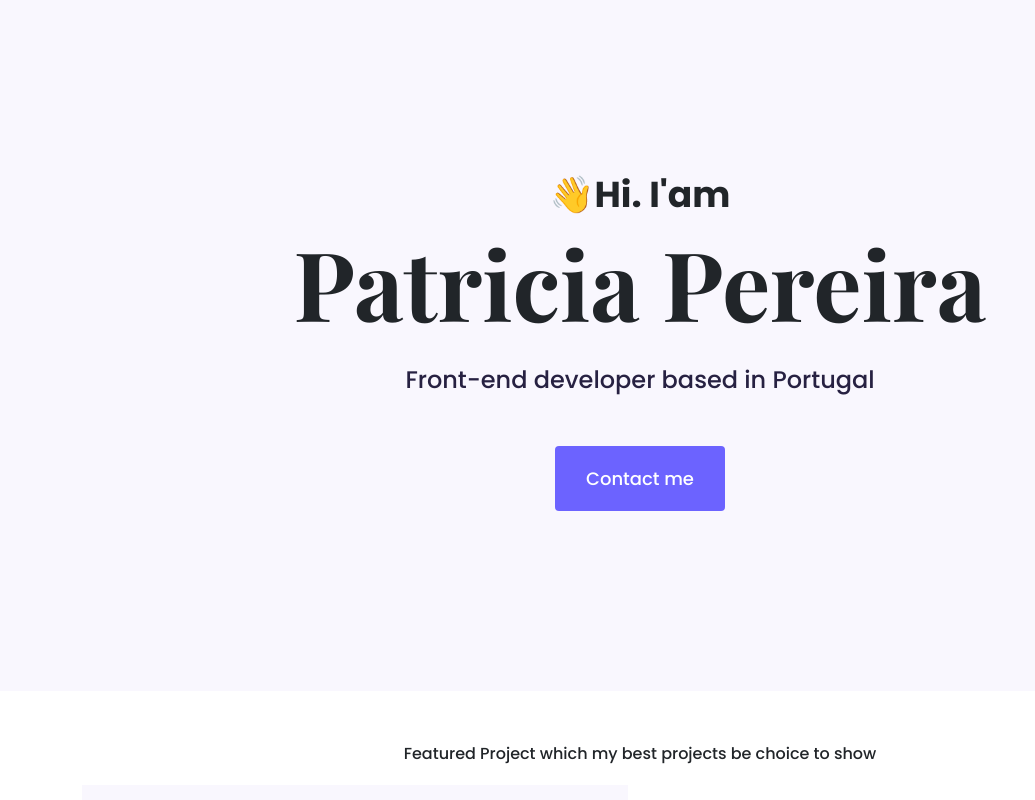
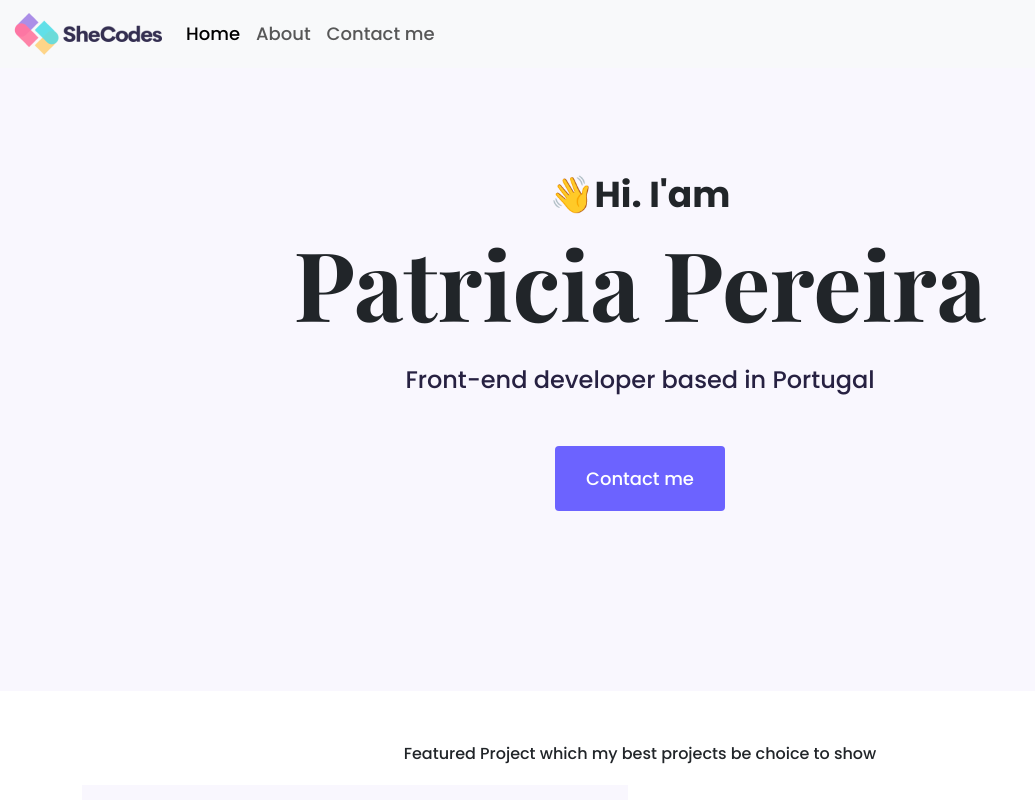
Before and after one commit to Another1a/Portfolio-2, a plain HTML site: page index.html in a window 1280 px wide. Shown: the top 800 px of the page, without its empty margins (0-1035 px from the left). Drawn offline with nearby package versions, Linux system fonts and the light colour scheme.

Commit message:
added header

```diff
--- a/index.html
+++ b/index.html
@@ -14,6 +14,30 @@
 <title>Document</title>
 </head>
 <body>
+  <nav class="navbar navbar-expand-lg navbar-light bg-light fixed-top">
+    <div class="container-fluid">
+      <a class="navbar-brand" href="#">
+        <img src="images/logo.png" alt="logo" srcset="">
+      </a>
+      <button class="navbar-toggler" type="button" data-bs-toggle="collapse" data-bs-target="#navbarNav" aria-controls="navbarNav" aria-expanded="false" aria-label="Toggle navigation">
+        <span class="navbar-toggler-icon"></span>
+      </button>
+      <div class="collapse navbar-collapse" id="navbarNav">
+        <ul class="navbar-nav">
+          <li class="nav-item">
+            <a class="nav-link active" aria-current="page" href="#">Home</a>
+          </li>
+          <li class="nav-item">
+            <a class="nav-link" href="#">About</a>
+          </li>
+
+          <li class="nav-item">
+            <a class="nav-link" href="#">Contact me</a>
+          </li>
+        </ul>
+      </div>
+    </div>
+  </nav>
   <div class="hero">
 <p>👋Hi. I'am</p>
 
--- a/style.css
+++ b/style.css
@@ -65,6 +65,13 @@ p{
     padding: 120px 60px;
 }
 
+.nav-link{
+
+font-size:18px;
+line-height: 24px;
+padding-right: 20px;
+}
+
 @media(max-width: 900px ){
     .project-description{
         padding: 0;
```
Also changed, not shown: images/logo.png (added).
